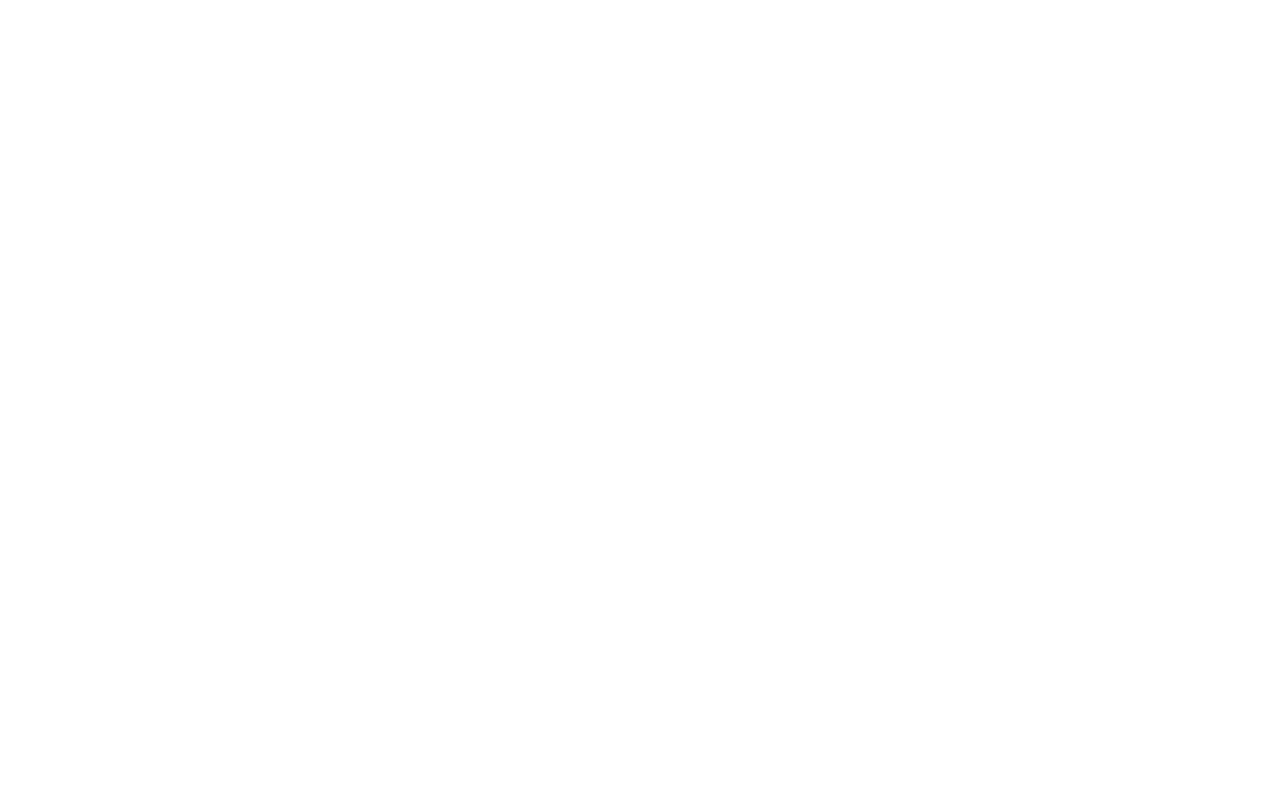
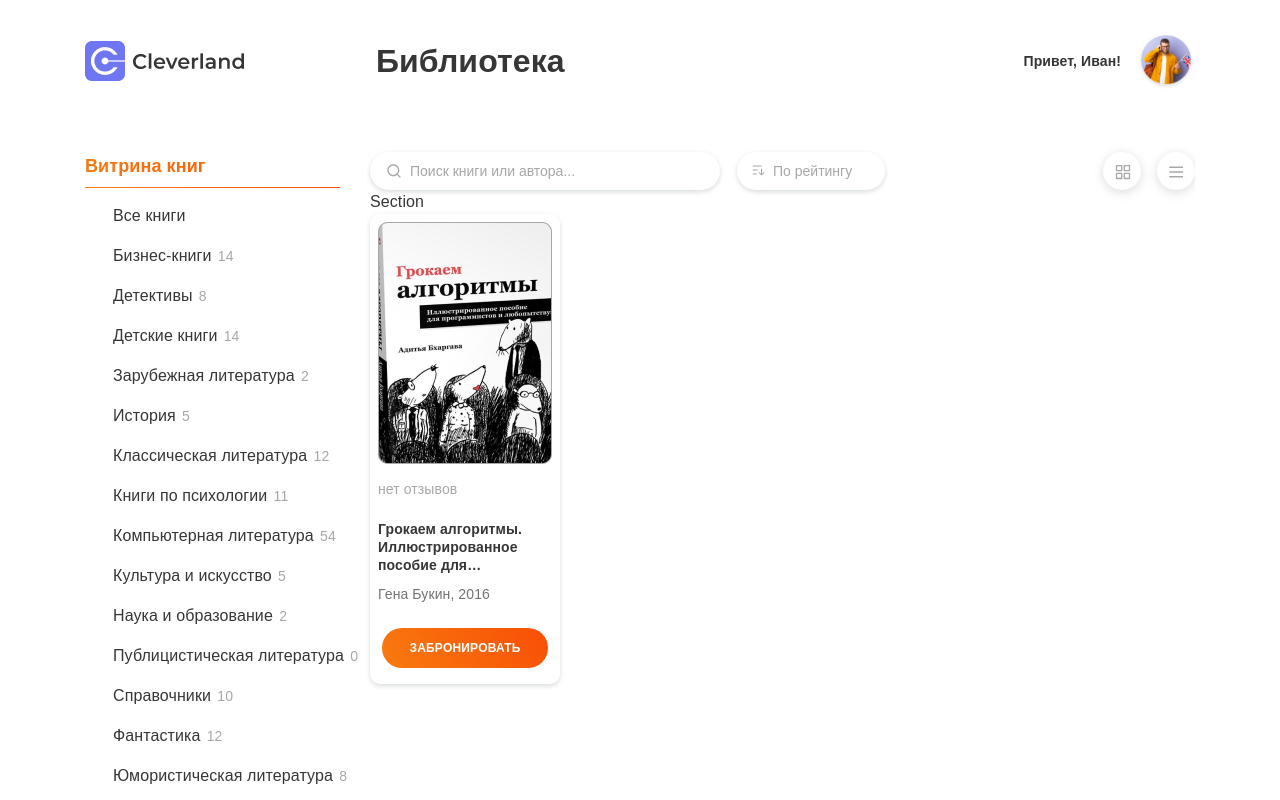
Before and after one commit to skif-cezar/sprint1-skif-cezar, a React (Create React App) app: page /#/book/all in a window 1280 px wide. Before the commit this address had no page. Shown: the top 800 px of the page. Built offline with nearby package versions, Linux system fonts and the light colour scheme.

Commit message:
feat: add routing menu

```diff
--- a/src/app/App.tsx
+++ b/src/app/App.tsx
@@ -1,6 +1,8 @@
 import React from 'react';
 import { HashRouter, Route, Routes } from 'react-router-dom';
+import { ContentWindow } from 'src/app/logic/content/window/ContentWindow';
 import { Layout } from 'src/app/logic/layout/Layout';
+import { MainLayout } from 'src/app/logic/main/MainLayout';
 import { Contract, CONTRACT_PAGE_URL } from 'src/app/logic/pages/contract/Contract';
 import { Terms, TERMS_PAGE_URL } from 'src/app/logic/pages/terms/Terms';
 
@@ -11,8 +13,11 @@
   <HashRouter>
     <Routes>
       <Route path='/' element={<Layout />}>
-        <Route path={CONTRACT_PAGE_URL} element={<Contract />} />
-        <Route path={TERMS_PAGE_URL} element={<Terms />} />
+        <Route element={<MainLayout />}>
+          <Route path='/book/all' element={<ContentWindow />} />
+          <Route path={CONTRACT_PAGE_URL} element={<Contract />} />
+          <Route path={TERMS_PAGE_URL} element={<Terms />} />
+        </Route>
       </Route>
     </Routes>
   </HashRouter>
--- a/src/app/components/menu/Menu.tsx
+++ b/src/app/components/menu/Menu.tsx
@@ -33,7 +33,7 @@
     <nav className={MENU_STYLES}>
       <ul className={LIST_STYLES}>
         <li className={ITEM_STYLES}>
-          <NavLink to='/' className={({ isActive }) => (isActive ? ACTIVE_LINK_STYLES : undefined)}>
+          <NavLink to='/book/all' className={({ isActive }) => (isActive ? ACTIVE_LINK_STYLES : undefined)}>
             Витрина книг
           </NavLink>
         </li>
--- /dev/null
+++ b/src/app/logic/content/window/ContentWindow.tsx
@@ -0,0 +1,12 @@
+import React from 'react';
+import { Card } from 'src/app/components/card/Card';
+
+/**
+ * Content window component
+ */
+export const ContentWindow: React.FC = () => (
+    <section>
+      Section
+      <Card />
+    </section>
+  );
--- a/src/app/logic/main/MainLayout.tsx
+++ b/src/app/logic/main/MainLayout.tsx
@@ -1,6 +1,6 @@
 import React from 'react';
+import { Outlet } from 'react-router-dom';
 import clsx from 'clsx';
-import { Card } from 'src/app/components/card/Card';
 
 import styles from 'src/app/logic/layout/Layout.module.scss';
 
@@ -12,9 +12,7 @@
 
   return (
     <main className={MAIN_STYLES}>
-      <section>Section
-         <Card />
-      </section>
+      <Outlet />
     </main>
   );
 };
```
